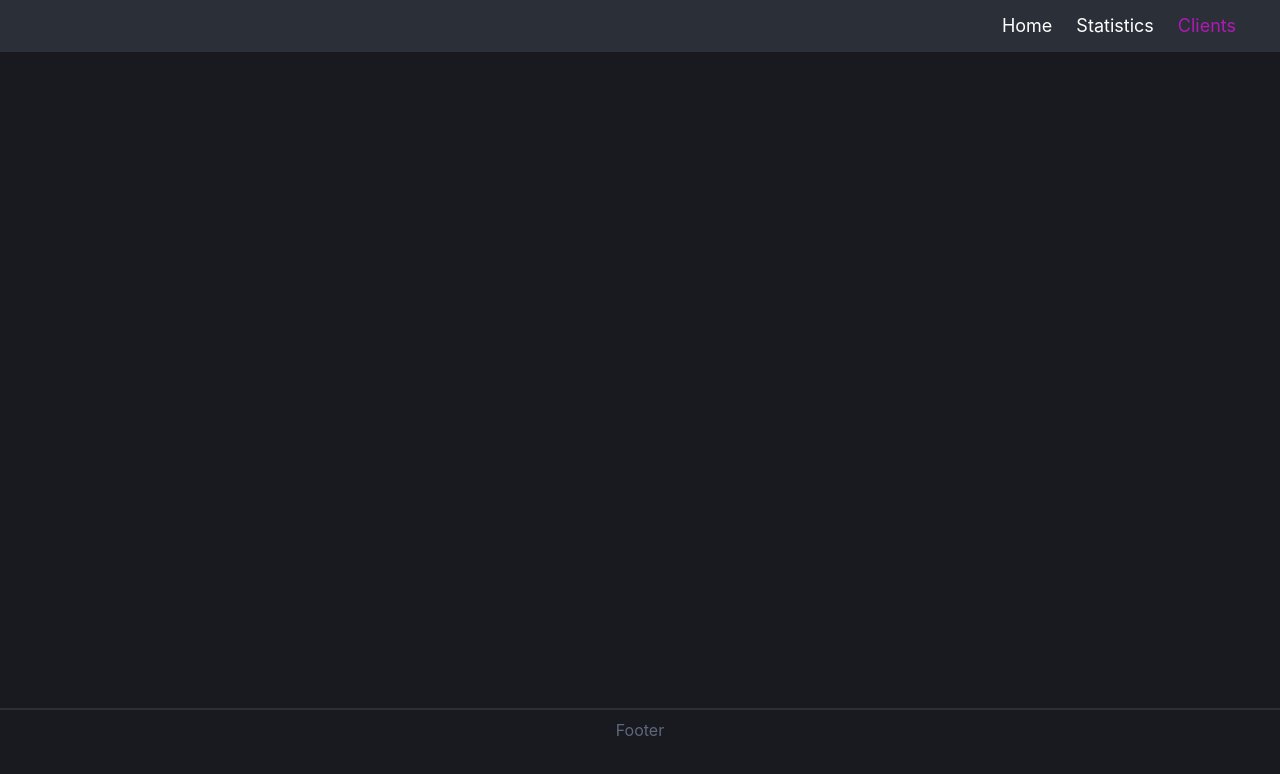
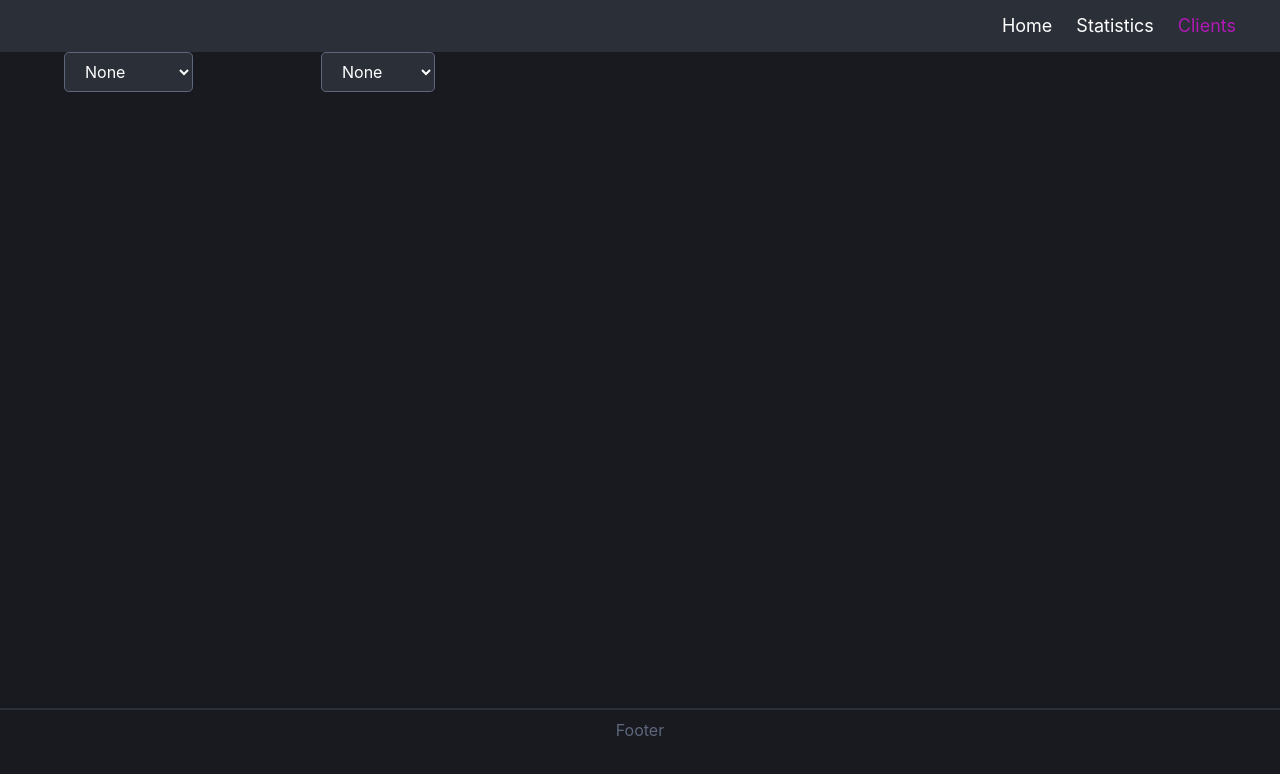
Before and after one commit to Alex-Hlatsko/react-analysis-users, a React (Create React App) app: page /clients in a window 1280 px wide. Shown: the top 774 px of the page. Built offline with nearby package versions, Linux system fonts and the light colour scheme; no server answers.

Commit message:
chart js connected

```diff
--- a/package.json
+++ b/package.json
@@ -7,7 +7,9 @@
     "@testing-library/react": "^13.4.0",
     "@testing-library/user-event": "^13.5.0",
     "axios": "^1.2.6",
+    "chart.js": "^4.2.1",
     "react": "^18.2.0",
+    "react-chartjs-2": "^5.2.0",
     "react-dom": "^18.2.0",
     "react-icons": "^4.7.1",
     "react-paginate": "^8.1.4",
--- /dev/null
+++ b/src/components/Diagram/Diagram.jsx
@@ -0,0 +1,15 @@
+import React from 'react'
+import { Pie } from 'react-chartjs-2';
+import { Chart as ChartJS, ArcElement, Tooltip, Legend } from 'chart.js';
+import './styles.css'
+
+const Diagram = ({data}) => {
+  ChartJS.register(ArcElement, Tooltip, Legend);
+  console.log(data)
+
+  return (
+    <Pie data={data}/>
+  )
+}
+
+export default Diagram
--- /dev/null
+++ b/src/components/Diagram/styles.css
@@ -0,0 +1,3 @@
+canvas{
+    /* background-color: red; */
+}
--- /dev/null
+++ b/src/components/DiagramSettings/DiagramSettings.jsx
@@ -0,0 +1,23 @@
+import React from 'react'
+
+const DiagramSettings = ({submitValue}) => {
+  return (
+    <div>
+      <select onChange={(e) => submitValue('data', e.target.value)}>
+            <option value="null">None</option>
+            <option value="online">Online</option>
+            <option value="gender">Gender</option>
+            <option value="language">Language</option>
+            <option value="money">Money</option>
+        </select>
+        <select onChange={(e) => submitValue('diagram', e.target.value)}>
+            <option value="null">None</option>
+            <option value="circle">Circle</option>
+            <option value="bar">Bar</option>
+            <option value="graphic">Graphic</option>
+        </select>
+    </div>
+  )
+}
+
+export default DiagramSettings
--- a/src/pages/Clients/Clients.jsx
+++ b/src/pages/Clients/Clients.jsx
@@ -1,8 +1,69 @@
-import React from 'react'
+import React, {useState} from 'react'
+import DiagramSettings from '../../components/DiagramSettings/DiagramSettings';
+import Diagram from '../../components/Diagram/Diagram';
 
-const Clients = () => {
+const Clients = ({users}) => {
+
+  const baseData = {
+    labels: [],
+    datasets: [
+      {
+        label: '# of Votes',
+        data : [],
+        backgroundColor: [
+          'rgba(255, 99, 132, 0.2)',
+          'rgba(54, 162, 235, 0.2)',
+          'rgba(255, 206, 86, 0.2)',
+          'rgba(75, 192, 192, 0.2)',
+          'rgba(153, 102, 255, 0.2)',
+          'rgba(255, 159, 64, 0.2)',
+        ],
+        borderColor: [
+          'rgba(255, 99, 132, 1)',
+          'rgba(54, 162, 235, 1)',
+          'rgba(255, 206, 86, 1)',
+          'rgba(75, 192, 192, 1)',
+          'rgba(153, 102, 255, 1)',
+          'rgba(255, 159, 64, 1)',
+        ],
+        borderWidth: 1,
+      },
+    ],
+  };
+
+  const [usersData, setUsersData] = useState(baseData);
+  const [settings, setSettings] = useState({
+    data: null,
+    diagram: null,
+  })
+
+  //Settings
+
+  const submitValue = (option, data) => {
+    //Change Settings
+    if(option === 'data'){
+      settings.data = data;
+
+    } else if (option === 'diagram'){
+      settings.diagram = data;
+    }
+    //Set Data
+    setUsersData(() => {
+      let result = baseData;
+      if(settings.data === 'online' & settings.diagram === 'circle'){
+        result.labels = ['Online', 'Ofline'];
+        result.datasets[0].data = [(users.filter(e => e.user_online === true)).length, (users.filter(e => e.user_online === false)).length];
+      }
+      // console.log(result)
+      // console.log(settings)
+      return result
+    })
+  }
+
   return (
     <>
+      <DiagramSettings submitValue={submitValue}/>
+      {settings.diagram === 'circle' & settings.option !== null ? <Diagram data={usersData}/> : ""}
     </>
   )
 }
--- a/src/pages/Statistics/Statistics.jsx
+++ b/src/pages/Statistics/Statistics.jsx
@@ -9,14 +9,11 @@ const Statistics = ({users}) => {
 
   //Filter Data
   const [usersData, setUsersData] = useState(users);
-
-
-  //Filter  Settings
-  const filterSettings = {
+  const [filterSettings, setFilterSettings] = useState({
     online: null,
     gender: null,
     language: null,
-  }
+  })
 
   const submitValue = (option, data) => {
     //Change Filter Settings
@@ -30,6 +27,7 @@ const Statistics = ({users}) => {
       data === "null" ? filterSettings.gender = null : filterSettings.gender = data;
 
     }
+    console.log(filterSettings)
 
     //Set Filter Data
     setUsersData(
```
Also changed, not shown: 2 other files (tests, documents, lock files or other folders).
